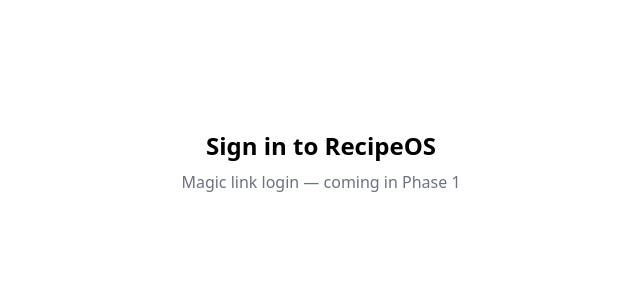
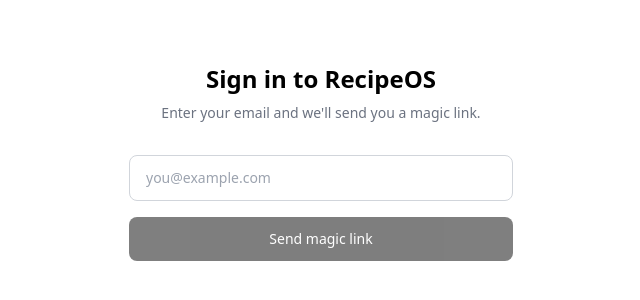
Before and after one commit to ShadowWalkerNC/RecipeOS, a Next.js app in the folder web/: page /auth/login in a window 1280 px wide. Shown: the part 238-538 px from the top of the page, without its empty margins (319-959 px from the left). Built offline with nearby package versions, Linux system fonts and the light colour scheme; no server answers.

Commit message:
feat: implement magic link auth flow — login page, callback, auth gate

```diff
--- a/web/app/(app)/layout.tsx
+++ b/web/app/(app)/layout.tsx
@@ -1,4 +1,13 @@
-// TODO Phase 1.3 — wire Supabase auth gate (redirect to /auth/login if no session)
-export default function AppLayout({ children }: { children: React.ReactNode }) {
+import { createClient } from '@/lib/supabase/server';
+import { redirect } from 'next/navigation';
+
+export default async function AppLayout({ children }: { children: React.ReactNode }) {
+  const supabase = await createClient();
+  const { data: { user } } = await supabase.auth.getUser();
+
+  if (!user) {
+    redirect('/auth/login');
+  }
+
   return <>{children}</>;
 }
--- a/web/app/auth/callback/route.ts
+++ b/web/app/auth/callback/route.ts
@@ -1,9 +1,19 @@
-// TODO Phase 1.3 — Supabase auth callback handler
+import { createClient } from '@/lib/supabase/server';
 import { NextResponse } from 'next/server';
 
 export async function GET(request: Request) {
-  const url = new URL(request.url);
-  const next = url.searchParams.get('next') ?? '/vault';
-  // Supabase session exchange wired in Phase 1.3
-  return NextResponse.redirect(new URL(next, request.url));
+  const { searchParams, origin } = new URL(request.url);
+  const code = searchParams.get('code');
+  const next = searchParams.get('next') ?? '/vault';
+
+  if (code) {
+    const supabase = await createClient();
+    const { error } = await supabase.auth.exchangeCodeForSession(code);
+    if (!error) {
+      return NextResponse.redirect(`${origin}${next}`);
+    }
+  }
+
+  // Auth failed — redirect to login with error
+  return NextResponse.redirect(`${origin}/auth/login?error=auth_failed`);
 }
--- a/web/app/auth/login/page.tsx
+++ b/web/app/auth/login/page.tsx
@@ -1,9 +1,89 @@
-// TODO Phase 1.3 — Magic link login form
+'use client';
+
+import { useState } from 'react';
+import { createClient } from '@/lib/supabase/client';
+
 export default function LoginPage() {
+  const [email, setEmail] = useState('');
+  const [submitted, setSubmitted] = useState(false);
+  const [loading, setLoading] = useState(false);
+  const [error, setError] = useState<string | null>(null);
+
+  const supabase = createClient();
+
+  async function handleSubmit(e: React.FormEvent) {
+    e.preventDefault();
+    setLoading(true);
+    setError(null);
+
+    const { error } = await supabase.auth.signInWithOtp({
+      email,
+      options: {
+        emailRedirectTo: `${window.location.origin}/auth/callback`,
+      },
+    });
+
+    if (error) {
+      setError(error.message);
+      setLoading(false);
+      return;
+    }
+
+    setSubmitted(true);
+    setLoading(false);
+  }
+
+  if (submitted) {
+    return (
+      <main className="flex min-h-screen flex-col items-center justify-center p-8">
+        <div className="w-full max-w-sm text-center">
+          <h1 className="text-2xl font-bold">Check your email</h1>
+          <p className="mt-3 text-gray-500">
+            We sent a magic link to <strong>{email}</strong>.
+            Click it to sign in.
+          </p>
+          <button
+            onClick={() => { setSubmitted(false); setEmail(''); }}
+            className="mt-6 text-sm text-gray-400 underline"
+          >
+            Use a different email
+          </button>
+        </div>
+      </main>
+    );
+  }
+
   return (
     <main className="flex min-h-screen flex-col items-center justify-center p-8">
-      <h1 className="text-2xl font-bold">Sign in to RecipeOS</h1>
-      <p className="mt-2 text-gray-500">Magic link login — coming in Phase 1</p>
+      <div className="w-full max-w-sm">
+        <h1 className="text-2xl font-bold text-center">Sign in to RecipeOS</h1>
+        <p className="mt-2 text-center text-gray-500 text-sm">
+          Enter your email and we&apos;ll send you a magic link.
+        </p>
+
+        <form onSubmit={handleSubmit} className="mt-8 flex flex-col gap-4">
+          <input
+            type="email"
+            placeholder="you@example.com"
+            value={email}
+            onChange={(e) => setEmail(e.target.value)}
+            required
+            className="w-full rounded-lg border border-gray-300 px-4 py-3 text-sm focus:outline-none focus:ring-2 focus:ring-black"
+          />
+
+          {error && (
+            <p className="text-sm text-red-500">{error}</p>
+          )}
+
+          <button
+            type="submit"
+            disabled={loading || !email}
+            className="w-full rounded-lg bg-black px-4 py-3 text-sm font-medium text-white disabled:opacity-50"
+          >
+            {loading ? 'Sending...' : 'Send magic link'}
+          </button>
+        </form>
+      </div>
     </main>
   );
 }
```
